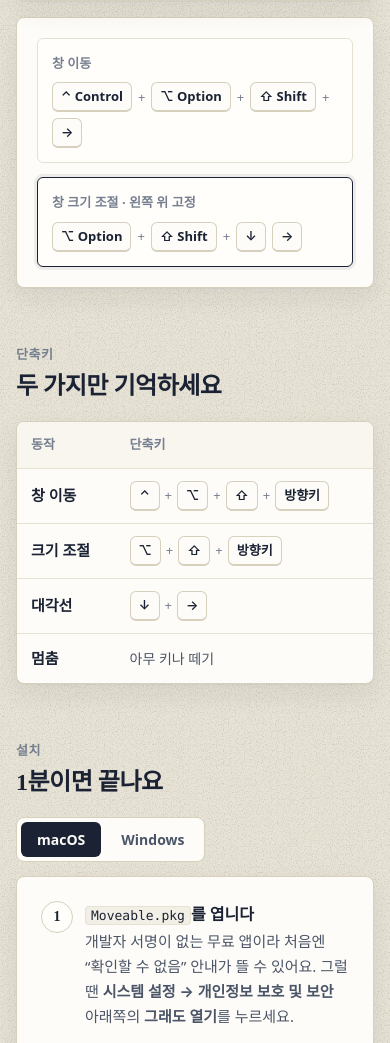
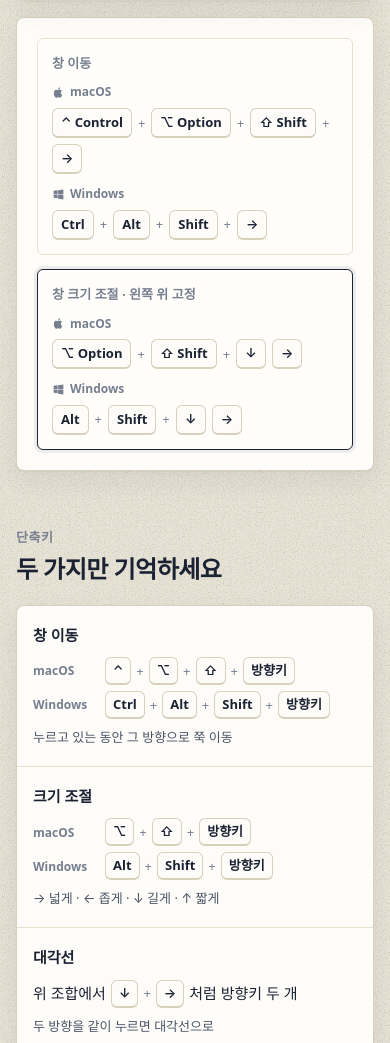
Before and after one commit to Neil-Jung/moveable, a plain HTML site: page docs/index.html in a window 390 px wide. Shown: the part 1272-2315 px from the top of the page. Drawn offline with Linux system fonts and the light colour scheme; no server answers; a web font is replaced by a local one.

Commit message:
Landing page: show macOS and Windows shortcuts side by side
Demo lists both OSes (visitor's OS first); the shortcut table has macOS and
Windows columns on desktop and stacks into per-action cards on phones.

Co-Authored-By: Claude Opus 5.5 <noreply@anthropic.com>

```diff
--- a/docs/index.html
+++ b/docs/index.html
@@ -110,7 +110,7 @@
   section h2.title { margin: 0 0 20px; font-family: var(--serif); font-size: clamp(24px, 4vw, 30px); letter-spacing: -.02em; line-height: 1.25; }
 
   /* 데모 */
-  .demo { display: grid; grid-template-columns: 1fr 1fr; gap: 16px; }
+  .demo { display: grid; grid-template-columns: 1fr 1.3fr; gap: 16px; }
   .desk { position: relative; height: 300px; overflow: hidden; padding: 0; background: #f4f1e7; }
   .desk::before { content: ""; position: absolute; inset: 0; background-image: radial-gradient(rgba(27, 34, 51, .07) 1px, transparent 1px); background-size: 18px 18px; }
   .win { position: absolute; left: 28px; top: 28px; width: 190px; height: 124px; border: 1px solid var(--line); border-radius: 7px; background: var(--surface); box-shadow: 0 10px 26px rgba(27, 34, 51, .12); overflow: hidden; animation: win 9s cubic-bezier(.4, 0, .2, 1) infinite; }
@@ -136,6 +136,10 @@
   .krow { display: flex; flex-direction: column; gap: 8px; padding: 14px; border: 1px solid var(--line-soft); border-radius: var(--radius-sm); background: var(--field); }
   .krow .lbl { font-size: 13px; color: var(--muted); font-weight: 600; }
   .krow .seq { display: flex; align-items: center; gap: 6px; flex-wrap: wrap; }
+  .oskeys { display: grid; gap: 10px; }
+  .osline { display: grid; grid-template-columns: 76px 1fr; align-items: center; gap: 6px; }
+  .ostag, .os-th { display: inline-flex; align-items: center; gap: 5px; font-size: 12px; font-weight: 600; color: var(--muted); }
+  .ostag svg, .os-th svg { width: 13px; height: 13px; flex: none; }
   .krow.r1 { animation: lit1 9s infinite; }
   .krow.r2 { animation: lit2 9s infinite; }
   @keyframes lit1 { 0%, 8% { border-color: var(--line-soft); } 10%, 36% { border-color: var(--ink); box-shadow: 0 0 0 3px rgba(27, 34, 51, .07); } 40%, 100% { border-color: var(--line-soft); box-shadow: none; } }
@@ -196,8 +200,18 @@
       46%, 80% { opacity: 1; left: calc(100% - 181px); top: 34px; }
       84%, 100% { opacity: 0; left: calc(100% - 181px); top: 34px; }
     }
-    .table th:nth-child(3), .table td:nth-child(3) { display: none; }
-    .table th, .table td { padding: 12px 14px; }
+    /* 표 → 행마다 쌓인 카드 */
+    .table thead { display: none; }
+    .table table, .table tbody, .table tr, .table td { display: block; width: 100%; }
+    .table tr { padding: 14px 16px; border-bottom: 1px solid var(--line-soft); }
+    .table tr:last-child { border-bottom: 0; }
+    .table td { padding: 3px 0; border: 0; }
+    .table td:first-child { font-size: 15px; margin-bottom: 4px; }
+    .table td[data-label] { display: flex; align-items: center; gap: 8px; }
+    .table td[data-label]::before { content: attr(data-label); flex: none; width: 64px; font-size: 12px; font-weight: 600; color: var(--muted); }
+    .table td.desc:last-child { font-size: 13px; margin-top: 2px; }
+    .table kbd { min-width: 26px; height: 28px; padding: 0 7px; }
+    .osline { grid-template-columns: 1fr; gap: 6px; }
     .top-links a.hide-sm { display: none; }
   }
 </style>
@@ -287,11 +301,11 @@
         <div class="card keys">
           <div class="krow r1">
             <span class="lbl">창 이동</span>
-            <span class="seq" data-keys="move"></span>
+            <div class="oskeys" data-demo="move"></div>
           </div>
           <div class="krow r2">
             <span class="lbl">창 크기 조절 · 왼쪽 위 고정</span>
-            <span class="seq" data-keys="resize"></span>
+            <div class="oskeys" data-demo="resize"></div>
           </div>
         </div>
       </div>
@@ -302,12 +316,12 @@
       <h2 class="title">두 가지만 기억하세요</h2>
       <div class="card table">
         <table>
-          <thead><tr><th>동작</th><th>단축키</th><th>설명</th></tr></thead>
+          <thead><tr><th>동작</th><th><span class="os-th"><svg><use href="#i-apple"/></svg>macOS</span></th><th><span class="os-th"><svg><use href="#i-windows"/></svg>Windows</span></th><th>설명</th></tr></thead>
           <tbody>
-            <tr><td>창 이동</td><td><span class="seq" data-keys="move-any"></span></td><td class="desc">누르고 있는 동안 그 방향으로 쭉 이동</td></tr>
-            <tr><td>크기 조절</td><td><span class="seq" data-keys="resize-any"></span></td><td class="desc">→ 넓게 · ← 좁게 · ↓ 길게 · ↑ 짧게</td></tr>
-            <tr><td>대각선</td><td><span class="seq"><kbd>↓</kbd><span class="plus">+</span><kbd>→</kbd></span></td><td class="desc">방향키 두 개를 같이 누르면 대각선으로</td></tr>
-            <tr><td>멈춤</td><td class="desc">아무 키나 떼기</td><td class="desc">방향키나 수정키 중 하나라도 떼면 즉시 정지</td></tr>
+            <tr><td>창 이동</td><td data-label="macOS"><span class="seq" data-keys="move" data-os="mac"></span></td><td data-label="Windows"><span class="seq" data-keys="move" data-os="win"></span></td><td class="desc">누르고 있는 동안 그 방향으로 쭉 이동</td></tr>
+            <tr><td>크기 조절</td><td data-label="macOS"><span class="seq" data-keys="resize" data-os="mac"></span></td><td data-label="Windows"><span class="seq" data-keys="resize" data-os="win"></span></td><td class="desc">→ 넓게 · ← 좁게 · ↓ 길게 · ↑ 짧게</td></tr>
+            <tr><td>대각선</td><td colspan="2"><span class="seq">위 조합에서 <kbd>↓</kbd><span class="plus">+</span><kbd>→</kbd> 처럼 방향키 두 개</span></td><td class="desc">두 방향을 같이 누르면 대각선으로</td></tr>
+            <tr><td>멈춤</td><td colspan="2" class="desc">아무 키나 떼기</td><td class="desc">방향키나 수정키 중 하나라도 떼면 즉시 정지</td></tr>
           </tbody>
         </table>
       </div>
@@ -386,14 +400,16 @@
     if (os === "win") mine.parentNode.insertBefore(mine, mine.parentNode.firstElementChild);
   }
 
-  // ── 단축키 표시 (내 OS 기준, 모르면 Mac) ─────────────────────
+  // ── 단축키 표시 (macOS · Windows 둘 다, 내 OS 를 먼저) ──────────
   const K = {
-    mac: { move: ["⌃ Control", "⌥ Option", "⇧ Shift"], resize: ["⌥ Option", "⇧ Shift"],
+    mac: { name: "macOS", icon: "#i-apple",
+           move: ["⌃ Control", "⌥ Option", "⇧ Shift"], resize: ["⌥ Option", "⇧ Shift"],
            moveShort: ["⌃", "⌥", "⇧"], resizeShort: ["⌥", "⇧"] },
-    win: { move: ["Ctrl", "Alt", "Shift"], resize: ["Alt", "Shift"],
+    win: { name: "Windows", icon: "#i-windows",
+           move: ["Ctrl", "Alt", "Shift"], resize: ["Alt", "Shift"],
            moveShort: ["Ctrl", "Alt", "Shift"], resizeShort: ["Alt", "Shift"] },
   };
-  const keyset = K[os === "win" ? "win" : "mac"];
+  const order = os === "win" ? ["win", "mac"] : ["mac", "win"];
   const kbd = (t) => { const k = document.createElement("kbd"); k.textContent = t; return k; };
   const plus = () => { const s = document.createElement("span"); s.className = "plus"; s.textContent = "+"; return s; };
   const fill = (el, mods, tail) => {
@@ -402,12 +418,31 @@
     el.append(plus());
     tail.forEach((t) => el.append(kbd(t)));
   };
+
+  // 표: 각 OS 칸에 기호형 단축키 + 방향키
   document.querySelectorAll("[data-keys]").forEach((el) => {
-    const kind = el.dataset.keys;
-    const short = kind.endsWith("-any");  // 표에서는 기호만
-    const mods = kind.startsWith("move") ? (short ? keyset.moveShort : keyset.move) : (short ? keyset.resizeShort : keyset.resize);
-    const tail = kind.endsWith("-any") ? ["방향키"] : kind === "move" ? ["→"] : ["↓", "→"];
-    fill(el, mods, tail);
+    const set = K[el.dataset.os];
+    fill(el, el.dataset.keys === "move" ? set.moveShort : set.resizeShort, ["방향키"]);
+  });
+
+  // 데모: OS 마다 한 줄씩
+  document.querySelectorAll("[data-demo]").forEach((box) => {
+    const kind = box.dataset.demo;
+    box.textContent = "";
+    for (const key of order) {
+      const set = K[key];
+      const line = document.createElement("div");
+      line.className = "osline";
+      const tag = document.createElement("span");
+      tag.className = "ostag";
+      tag.innerHTML = `<svg aria-hidden="true"><use href="${set.icon}"/></svg>`;
+      tag.append(set.name);
+      const seq = document.createElement("span");
+      seq.className = "seq";
+      fill(seq, kind === "move" ? set.move : set.resize, kind === "move" ? ["→"] : ["↓", "→"]);
+      line.append(tag, seq);
+      box.append(line);
+    }
   });
 
   // ── 설치 방법 탭 ───────────────────────────────────────────
```
